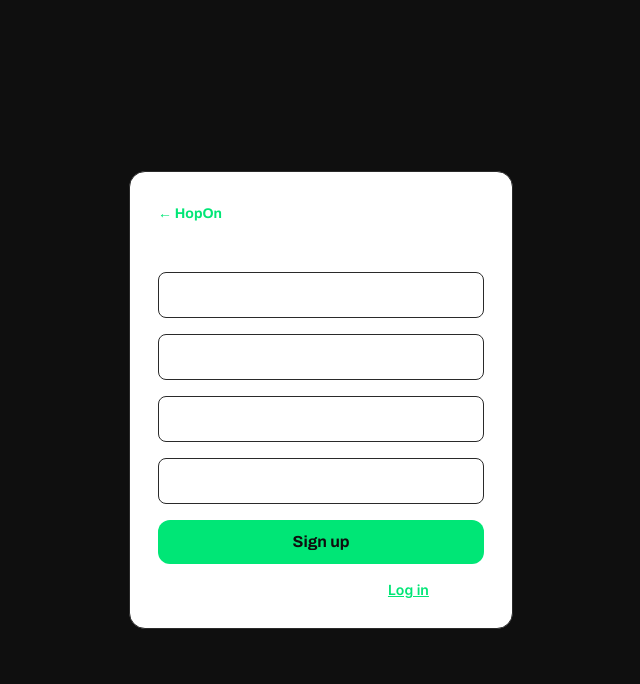
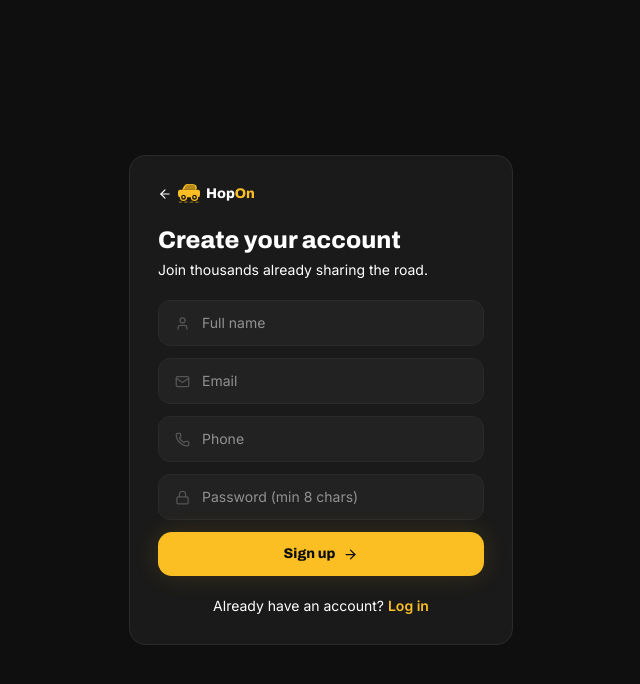
Before and after one commit to PranaliPathak04/HopOn, a Next.js app: page /signup in a window 1280 px wide. Shown: the top 684 px of the page, without its empty margins (319-959 px from the left). Built offline with nearby package versions, Linux system fonts and the light colour scheme.

Commit message:
feat : restyle login and signup page

```diff
--- a/app/login/page.tsx
+++ b/app/login/page.tsx
@@ -4,6 +4,15 @@ import { useState } from "react";
 import Link from "next/link";
 import { signIn } from "next-auth/react";
 import { useRouter } from "next/navigation";
+import { motion, AnimatePresence } from "framer-motion";
+import {
+  Mail,
+  Lock,
+  ArrowRight,
+  Loader2,
+  AlertCircle,
+  ArrowLeft,
+} from "lucide-react";
 
 export default function LoginPage() {
   const router = useRouter();
@@ -25,7 +34,7 @@ export default function LoginPage() {
     setLoading(false);
 
     if (res?.error) {
-      setError("Invalid email or password");
+      setError("Invalid email or password.");
       return;
     }
 
@@ -34,56 +43,157 @@ export default function LoginPage() {
   }
 
   return (
-    <main className="flex min-h-screen items-center justify-center p-6">
-      <form
-        onSubmit={handleSubmit}
-        className="w-full max-w-sm space-y-4 rounded-2xl border border-lane-light bg-white p-7"
+    <main
+      className="flex min-h-screen items-center justify-center p-6"
+      style={{ background: "var(--color-paper)" }}
     >
-        <Link href="/" className="font-display text-sm font-bold text-road">
-          ← HopOn
+      <motion.div
+        className="w-full max-w-sm"
+        initial={{ opacity: 0, y: 24 }}
+        animate={{ opacity: 1, y: 0 }}
+        transition={{ duration: 0.4 }}
+      >
+        <div
+          className="rounded-2xl p-7 space-y-5"
+          style={{
+            background: "var(--color-surface)",
+            border: "1px solid var(--color-border)",
+          }}
+        >
+          {/* Back link */}
+          <Link
+            href="/"
+            className="nav-link flex items-center gap-1.5 text-sm font-semibold transition-colors w-fit"
+          >
+            <ArrowLeft size={14} />
+            <div className="flex items-center gap-1.5">
+              <img src="/hopon-car.svg" alt="" width={22} height={20} />
+              <span className="font-display font-extrabold">
+                Hop<span style={{ color: "var(--color-go)" }}>On</span>
+              </span>
+            </div>
           </Link>
-        <h1 className="font-display text-2xl font-extrabold text-ink">
-          Log in
+
+          <div>
+            <h1
+              className="font-display text-2xl font-extrabold"
+              style={{ color: "var(--color-ink)" }}
+            >
+              Welcome back
             </h1>
+            <p
+              className="mt-1 text-sm"
+              style={{ color: "var(--color-ink-muted)" }}
+            >
+              Log in to find or offer a ride.
+            </p>
+          </div>
 
+          {/* Error */}
+          <AnimatePresence>
             {error && (
-          <p className="rounded-lg bg-red-50 p-2.5 text-sm text-red-700">
+              <motion.div
+                className="flex items-start gap-2.5 rounded-xl p-3 text-sm"
+                style={{
+                  background: "var(--color-spark-glow)",
+                  border: "1px solid rgba(255,107,53,0.2)",
+                  color: "var(--color-signal)",
+                }}
+                initial={{ opacity: 0, y: -6 }}
+                animate={{ opacity: 1, y: 0 }}
+                exit={{ opacity: 0, y: -6 }}
+                transition={{ duration: 0.2 }}
+              >
+                <AlertCircle
+                  size={15}
+                  style={{ flexShrink: 0, marginTop: 1 }}
+                />
                 {error}
-          </p>
+              </motion.div>
             )}
+          </AnimatePresence>
 
+          {/* Form */}
+          <form onSubmit={handleSubmit} className="space-y-3">
+            {/* Email */}
+            <div
+              className="flex items-center gap-3 rounded-xl px-4 py-3"
+              style={{
+                background: "var(--color-surface-2)",
+                border: "1px solid var(--color-border)",
+              }}
+            >
+              <Mail
+                size={15}
+                style={{ color: "var(--color-ink-dim)", flexShrink: 0 }}
+              />
               <input
-          className="w-full rounded-lg border border-lane-light p-2.5"
+                className="flex-1 bg-transparent text-sm focus:outline-none"
+                style={{ color: "var(--color-ink)" }}
                 placeholder="Email"
                 type="email"
                 value={form.email}
                 onChange={(e) => setForm({ ...form, email: e.target.value })}
                 required
               />
+            </div>
+
+            {/* Password */}
+            <div
+              className="flex items-center gap-3 rounded-xl px-4 py-3"
+              style={{
+                background: "var(--color-surface-2)",
+                border: "1px solid var(--color-border)",
+              }}
+            >
+              <Lock
+                size={15}
+                style={{ color: "var(--color-ink-dim)", flexShrink: 0 }}
+              />
               <input
-          className="w-full rounded-lg border border-lane-light p-2.5"
+                className="flex-1 bg-transparent text-sm focus:outline-none"
+                style={{ color: "var(--color-ink)" }}
                 placeholder="Password"
                 type="password"
                 value={form.password}
                 onChange={(e) => setForm({ ...form, password: e.target.value })}
                 required
               />
+            </div>
 
             <button
               type="submit"
               disabled={loading}
-          className="w-full rounded-xl bg-road py-2.5 font-display font-bold text-paper hover:bg-road-light disabled:opacity-50"
+              className="btn-go mt-1 w-full py-3 text-sm disabled:opacity-50 flex items-center justify-center gap-2"
             >
-          {loading ? "Logging in..." : "Log in"}
+              {loading ? (
+                <>
+                  <Loader2 size={15} className="animate-spin" /> Logging in...
+                </>
+              ) : (
+                <>
+                  Log in <ArrowRight size={15} />
+                </>
+              )}
             </button>
+          </form>
 
-        <p className="text-center text-sm text-ink/60">
+          {/* Signup link */}
+          <p
+            className="text-center text-sm"
+            style={{ color: "var(--color-ink-muted)" }}
+          >
             Don&apos;t have an account?{" "}
-          <Link href="/signup" className="font-semibold text-road underline">
+            <Link
+              href="/signup"
+              className="font-semibold transition-colors"
+              style={{ color: "var(--color-go)" }}
+            >
               Sign up
             </Link>
           </p>
-      </form>
+        </div>
+      </motion.div>
     </main>
   );
 }
--- a/app/signup/page.tsx
+++ b/app/signup/page.tsx
@@ -3,6 +3,17 @@
 import { useState } from "react";
 import Link from "next/link";
 import { useRouter } from "next/navigation";
+import { motion, AnimatePresence } from "framer-motion";
+import {
+  User,
+  Mail,
+  Phone,
+  Lock,
+  ArrowRight,
+  Loader2,
+  AlertCircle,
+  ArrowLeft,
+} from "lucide-react";
 
 export default function SignupPage() {
   const router = useRouter();
@@ -19,7 +30,6 @@ export default function SignupPage() {
     e.preventDefault();
     setError(null);
     setLoading(true);
-
     try {
       const res = await fetch("/api/auth/signup", {
         method: "POST",
@@ -27,12 +37,10 @@ export default function SignupPage() {
         body: JSON.stringify(form),
       });
       const data = await res.json();
-
       if (!data.success) {
         setError(data.message);
         return;
       }
-
       router.push("/login");
     } catch {
       setError("Something went wrong. Please try again.");
@@ -41,71 +49,159 @@ export default function SignupPage() {
     }
   }
 
+  const inputRow = (
+    icon: React.ReactNode,
+    placeholder: string,
+    type: string,
+    field: keyof typeof form,
+  ) => (
+    <div
+      className="flex items-center gap-3 rounded-xl px-4 py-3"
+      style={{
+        background: "var(--color-surface-2)",
+        border: "1px solid var(--color-border)",
+      }}
+    >
+      <span
+        style={{
+          flexShrink: 0,
+          display: "flex",
+          alignItems: "center",
+          color: "var(--color-ink-dim)",
+        }}
+      >
+        {icon}
+      </span>
+      <input
+        className="flex-1 bg-transparent text-sm focus:outline-none"
+        style={{ color: "var(--color-ink)" }}
+        placeholder={placeholder}
+        type={type}
+        value={form[field]}
+        onChange={(e) => setForm({ ...form, [field]: e.target.value })}
+        required
+      />
+    </div>
+  );
+
   return (
-    <main className="flex min-h-screen items-center justify-center p-6">
-      <form
-        onSubmit={handleSubmit}
-        className="w-full max-w-sm space-y-4 rounded-2xl border border-lane-light bg-white p-7"
+    <main
+      className="flex min-h-screen items-center justify-center p-6"
+      style={{ background: "var(--color-paper)" }}
     >
-        <Link href="/" className="font-display text-sm font-bold text-road">
-          ← HopOn
+      <motion.div
+        className="w-full max-w-sm"
+        initial={{ opacity: 0, y: 24 }}
+        animate={{ opacity: 1, y: 0 }}
+        transition={{ duration: 0.4 }}
+      >
+        {/* Card */}
+        <div
+          className="rounded-2xl p-7 space-y-5"
+          style={{
+            background: "var(--color-surface)",
+            border: "1px solid var(--color-border)",
+          }}
+        >
+          {/* Back link */}
+          <Link
+            href="/"
+            className="nav-link flex items-center gap-1.5 text-sm font-semibold transition-colors w-fit"
+          >
+            <ArrowLeft size={14} />
+            <div className="flex items-center gap-1.5">
+              <img src="/hopon-car.svg" alt="" width={22} height={20} />
+              <span className="font-display font-extrabold">
+                Hop<span style={{ color: "var(--color-go)" }}>On</span>
+              </span>
+            </div>
           </Link>
-        <h1 className="font-display text-2xl font-extrabold text-ink">
+
+          <div>
+            <h1
+              className="font-display text-2xl font-extrabold"
+              style={{ color: "var(--color-ink)" }}
+            >
               Create your account
             </h1>
+            <p
+              className="mt-1 text-sm"
+              style={{ color: "var(--color-ink-muted)" }}
+            >
+              Join thousands already sharing the road.
+            </p>
+          </div>
 
+          {/* Error */}
+          <AnimatePresence>
             {error && (
-          <p className="rounded-lg bg-red-50 p-2.5 text-sm text-red-700">
+              <motion.div
+                className="flex items-start gap-2.5 rounded-xl p-3 text-sm"
+                style={{
+                  background: "var(--color-spark-glow)",
+                  border: "1px solid rgba(255,107,53,0.2)",
+                  color: "var(--color-signal)",
+                }}
+                initial={{ opacity: 0, y: -6 }}
+                animate={{ opacity: 1, y: 0 }}
+                exit={{ opacity: 0, y: -6 }}
+                transition={{ duration: 0.2 }}
+              >
+                <AlertCircle
+                  size={15}
+                  style={{ flexShrink: 0, marginTop: 1 }}
+                />
                 {error}
-          </p>
+              </motion.div>
             )}
+          </AnimatePresence>
 
-        <input
-          className="w-full rounded-lg border border-lane-light p-2.5"
-          placeholder="Full name"
-          value={form.name}
-          onChange={(e) => setForm({ ...form, name: e.target.value })}
-          required
-        />
-        <input
-          className="w-full rounded-lg border border-lane-light p-2.5"
-          placeholder="Email"
-          type="email"
-          value={form.email}
-          onChange={(e) => setForm({ ...form, email: e.target.value })}
-          required
-        />
-        <input
-          className="w-full rounded-lg border border-lane-light p-2.5"
-          placeholder="Phone"
-          value={form.phone}
-          onChange={(e) => setForm({ ...form, phone: e.target.value })}
-          required
-        />
-        <input
-          className="w-full rounded-lg border border-lane-light p-2.5"
-          placeholder="Password (min 8 characters)"
-          type="password"
-          value={form.password}
-          onChange={(e) => setForm({ ...form, password: e.target.value })}
-          required
-        />
+          {/* Form */}
+          <form onSubmit={handleSubmit} className="space-y-3">
+            {inputRow(<User size={15} />, "Full name", "text", "name")}
+            {inputRow(<Mail size={15} />, "Email", "email", "email")}
+            {inputRow(<Phone size={15} />, "Phone", "tel", "phone")}
+            {inputRow(
+              <Lock size={15} />,
+              "Password (min 8 chars)",
+              "password",
+              "password",
+            )}
 
             <button
               type="submit"
               disabled={loading}
-          className="w-full rounded-xl bg-road py-2.5 font-display font-bold text-paper hover:bg-road-light disabled:opacity-50"
+              className="btn-go mt-1 w-full py-3 text-sm disabled:opacity-50 flex items-center justify-center gap-2"
             >
-          {loading ? "Creating account..." : "Sign up"}
+              {loading ? (
+                <>
+                  <Loader2 size={15} className="animate-spin" /> Creating
+                  account...
+                </>
+              ) : (
+                <>
+                  Sign up <ArrowRight size={15} />
+                </>
+              )}
             </button>
+          </form>
 
-        <p className="text-center text-sm text-ink/60">
+          {/* Login link */}
+          <p
+            className="text-center text-sm"
+            style={{ color: "var(--color-ink-muted)" }}
+          >
             Already have an account?{" "}
-          <Link href="/login" className="font-semibold text-road underline">
+            <Link
+              href="/login"
+              className="font-semibold transition-colors"
+              style={{ color: "var(--color-go)" }}
+            >
               Log in
             </Link>
           </p>
-      </form>
+        </div>
+      </motion.div>
     </main>
   );
 }
```
Lines whose indentation alone changed are shown as unchanged.
